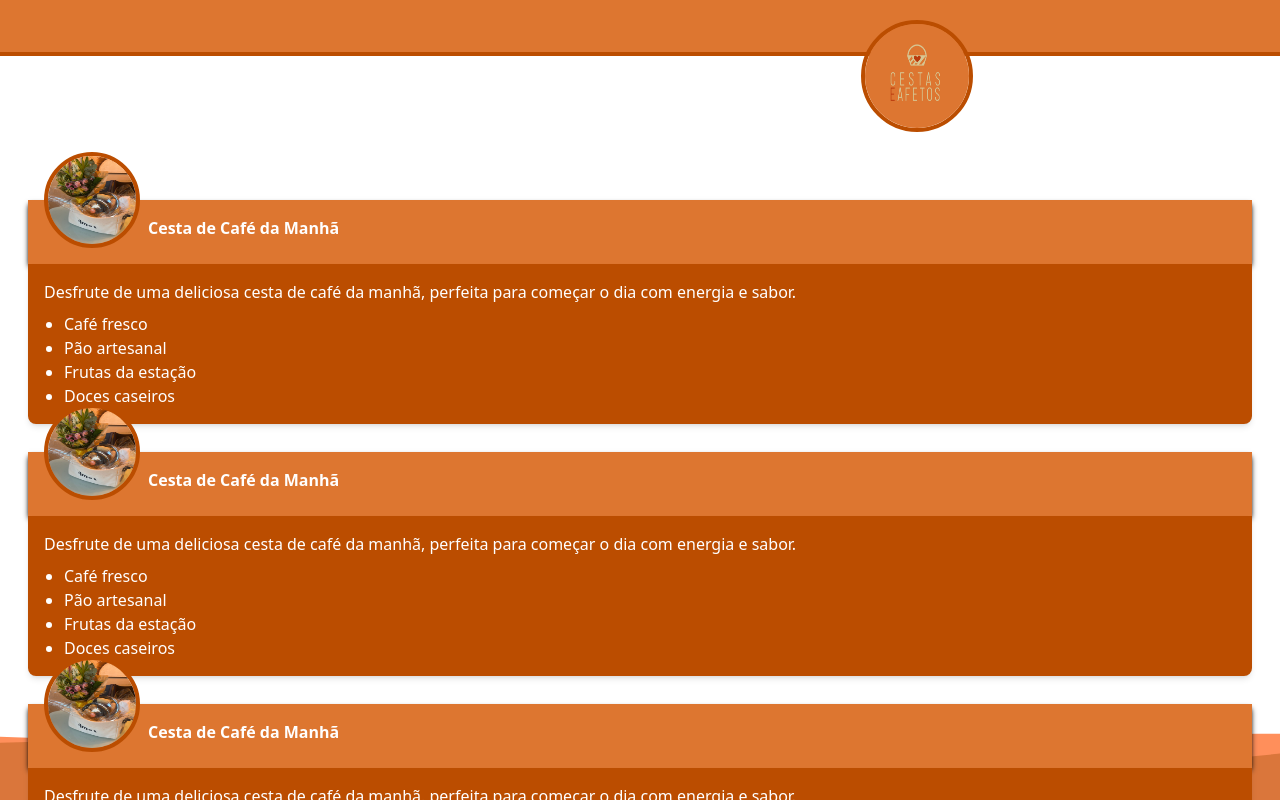
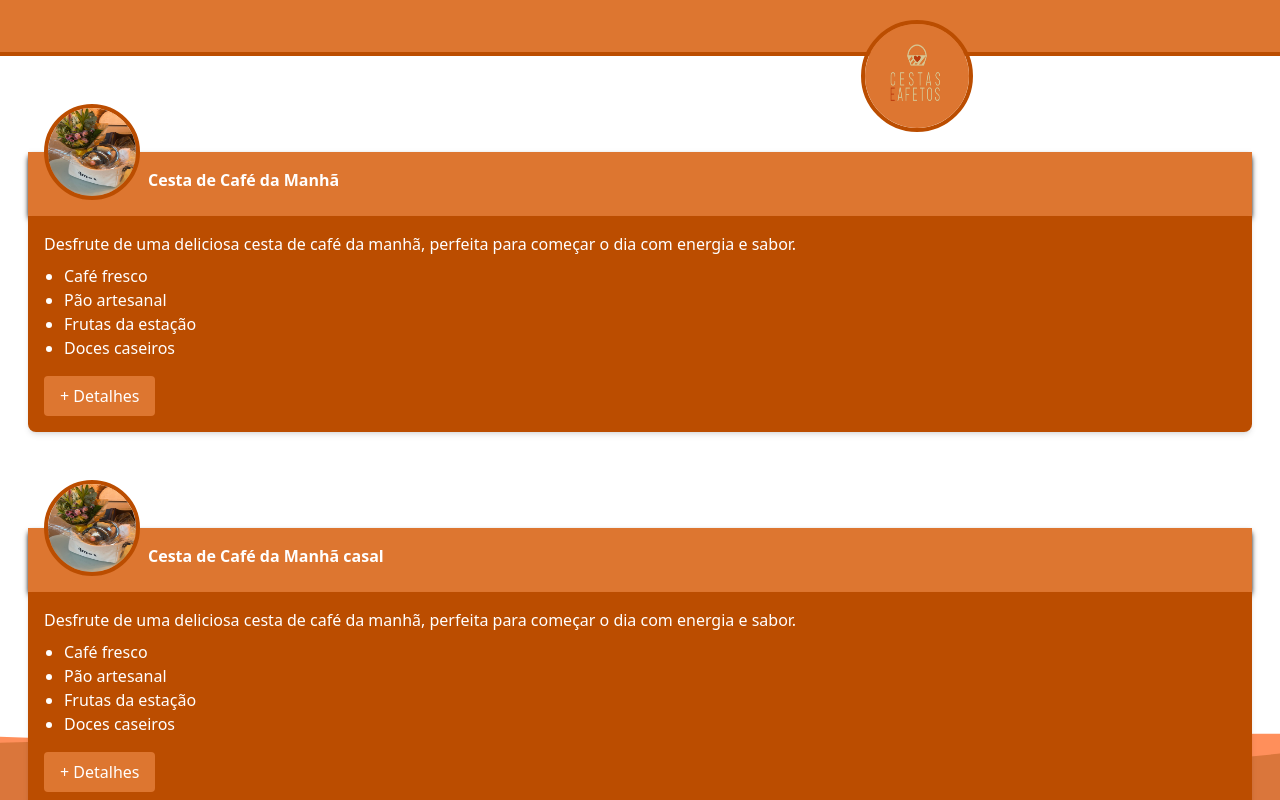
Before and after one commit to vinicius-pascoal/cestas-E-afetos, a Next.js app: page / in a window 1280 px wide. Built offline with nearby package versions, Linux system fonts and the light colour scheme.

Commit message:
init componentizacao do itemCard

```diff
--- a/src/app/page.tsx
+++ b/src/app/page.tsx
@@ -1,14 +1,13 @@
 import logo from "../img/logo.jpg";
-import cafeSolo from "../img/cestas/cafeManhaSolo.jpg";
 import Image from "next/image";
 import WallpaperContainer from "@/components/WallpaperContainer";
+import ItemCard from "@/components/ItemCard";
 
 export default function Home() {
   return (
     <WallpaperContainer>
       <div className="w-dvw">
-        {/* TODO melhorar header */}
-        <header className="mb-36 bg-[#dd7630] border-b-4 border-b-amber-700 h-14">
+        <header className=" bg-[#dd7630] border-b-4 border-b-amber-700 h-14">
           <Image
             className=" rounded-full relative -bottom-5 -right-4/6 ml-2 border-amber-700 border-4 w-28 h-28"
             src={logo}
@@ -18,100 +17,10 @@ export default function Home() {
             priority
           />
         </header>
-        <div>
+        <div className="h-screen overflow-y-auto">
           {/* TODO componente de cesta*/}
-          <div id="card" className=" m-7">
-            <div id="card-header" className=" shadow-md shadow-black flex bg-[#dd7630] text-white p-4 h-16">
-              <Image
-                src={cafeSolo}
-                alt="Logo"
-                width={100}
-                height={100}
-                className="relative -top-16 mr-2 rounded-full border-amber-700 border-4  w-24 h-24" />
-              <h1 className=" font-bold">Cesta de Café da Manhã</h1>
-            </div>
-            <div id="card-body" className=" bg-amber-700 text-white p-4 rounded-t-none rounded-lg shadow-md">
-              <p className="">
-                Desfrute de uma deliciosa cesta de café da manhã, perfeita para começar o dia com energia e sabor.
-              </p>
-              <ul className="list-disc pl-5 mt-2">
-                <li>Café fresco</li>
-                <li>Pão artesanal</li>
-                <li>Frutas da estação</li>
-                <li>Doces caseiros</li>
-              </ul>
-
-            </div>
-          </div>
-          <div id="card" className=" m-7">
-            <div id="card-header" className=" shadow-md shadow-black flex bg-[#dd7630] text-white p-4 h-16">
-              <Image
-                src={cafeSolo}
-                alt="Logo"
-                width={100}
-                height={100}
-                className="relative -top-16 mr-2 rounded-full border-amber-700 border-4  w-24 h-24" />
-              <h1 className=" font-bold">Cesta de Café da Manhã</h1>
-            </div>
-            <div id="card-body" className=" bg-amber-700 text-white p-4 rounded-t-none rounded-lg shadow-md">
-              <p className="">
-                Desfrute de uma deliciosa cesta de café da manhã, perfeita para começar o dia com energia e sabor.
-              </p>
-              <ul className="list-disc pl-5 mt-2">
-                <li>Café fresco</li>
-                <li>Pão artesanal</li>
-                <li>Frutas da estação</li>
-                <li>Doces caseiros</li>
-              </ul>
-
-            </div>
-          </div>
-          <div id="card" className=" m-7">
-            <div id="card-header" className=" shadow-md shadow-black flex bg-[#dd7630] text-white p-4 h-16">
-              <Image
-                src={cafeSolo}
-                alt="Logo"
-                width={100}
-                height={100}
-                className="relative -top-16 mr-2 rounded-full border-amber-700 border-4  w-24 h-24" />
-              <h1 className=" font-bold">Cesta de Café da Manhã</h1>
-            </div>
-            <div id="card-body" className=" bg-amber-700 text-white p-4 rounded-t-none rounded-lg shadow-md">
-              <p className="">
-                Desfrute de uma deliciosa cesta de café da manhã, perfeita para começar o dia com energia e sabor.
-              </p>
-              <ul className="list-disc pl-5 mt-2">
-                <li>Café fresco</li>
-                <li>Pão artesanal</li>
-                <li>Frutas da estação</li>
-                <li>Doces caseiros</li>
-              </ul>
-
-            </div>
-          </div>
-          <div id="card" className=" m-7">
-            <div id="card-header" className=" shadow-md shadow-black flex bg-[#dd7630] text-white p-4 h-16">
-              <Image
-                src={cafeSolo}
-                alt="Logo"
-                width={100}
-                height={100}
-                className="relative -top-16 mr-2 rounded-full border-amber-700 border-4  w-24 h-24" />
-              <h1 className=" font-bold">Cesta de Café da Manhã</h1>
-            </div>
-            <div id="card-body" className=" bg-amber-700 text-white p-4 rounded-t-none rounded-lg shadow-md">
-              <p className="">
-                Desfrute de uma deliciosa cesta de café da manhã, perfeita para começar o dia com energia e sabor.
-              </p>
-              <ul className="list-disc pl-5 mt-2">
-                <li>Café fresco</li>
-                <li>Pão artesanal</li>
-                <li>Frutas da estação</li>
-                <li>Doces caseiros</li>
-              </ul>
-
-            </div>
-          </div>
+          <ItemCard tipo=" Cesta de Café da Manhã" />
+          <ItemCard tipo=" Cesta de Café da Manhã casal" />
         </div>
       </div>
     </WallpaperContainer>
--- /dev/null
+++ b/src/components/ItemCard.tsx
@@ -0,0 +1,35 @@
+import Image from "next/image";
+import cafeSolo from "../img/cestas/cafeManhaSolo.jpg";
+type ItemCardProps = {
+  tipo: string;
+};
+
+export default function ItemCard({ tipo }: ItemCardProps) {
+  return (
+    <div id="card" className=" m-7 mt-24">
+      <div id="card-header" className=" shadow-md shadow-black flex bg-[#dd7630] text-white p-4 h-16">
+        <Image
+          src={cafeSolo}
+          alt="Logo"
+          width={100}
+          height={100}
+          className="relative -top-16 mr-2 rounded-full border-amber-700 border-4  w-24 h-24" />
+        <h1 className=" font-bold">{tipo}</h1>
+      </div>
+      <div id="card-body" className=" bg-amber-700 text-white p-4 rounded-t-none rounded-lg shadow-md">
+        <p className="">
+          Desfrute de uma deliciosa cesta de café da manhã, perfeita para começar o dia com energia e sabor.
+        </p>
+        <ul className="list-disc pl-5 mt-2">
+          <li>Café fresco</li>
+          <li>Pão artesanal</li>
+          <li>Frutas da estação</li>
+          <li>Doces caseiros</li>
+        </ul>
+        <button className="mt-4 bg-[#dd7630] text-white px-4 py-2 rounded hover:bg-amber-700 transition-colors">
+          + Detalhes
+        </button>
+      </div>
+    </div>
+  )
+}
--- a/src/components/WallpaperContainer.tsx
+++ b/src/components/WallpaperContainer.tsx
@@ -24,7 +24,7 @@ export default function WallpaperContainer({ children }: Props) {
   return (
     <div className="relative bg-white overflow-hidden min-h-screen">
       {/* Conteúdo principal */}
-      <div className="relative z-10 items-center justify-center min-h-screen max-h-screen overflow-scroll">
+      <div className="relative z-10 items-center justify-center min-h-screen max-h-screen ">
         {children}
       </div>
 
```
